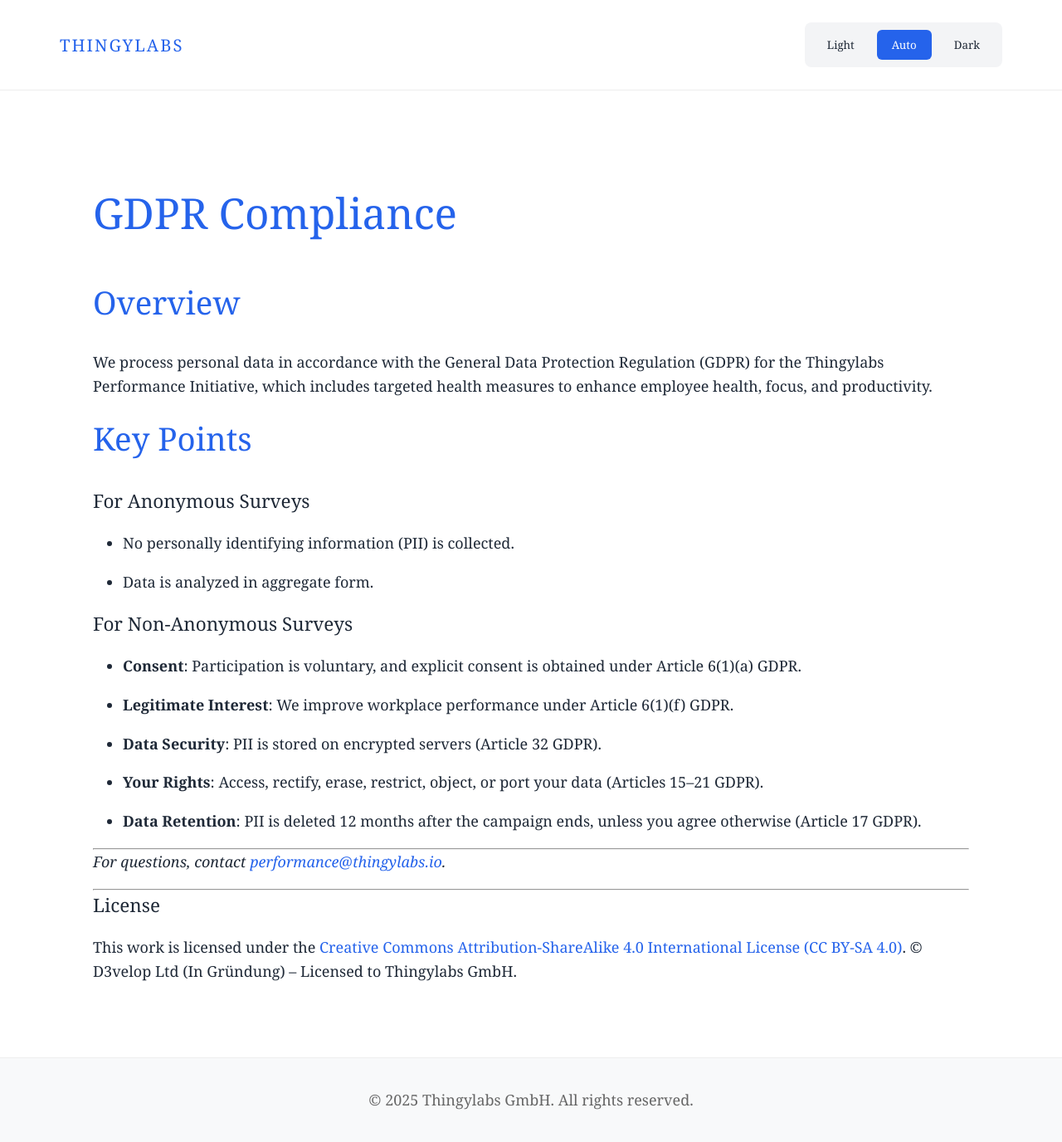
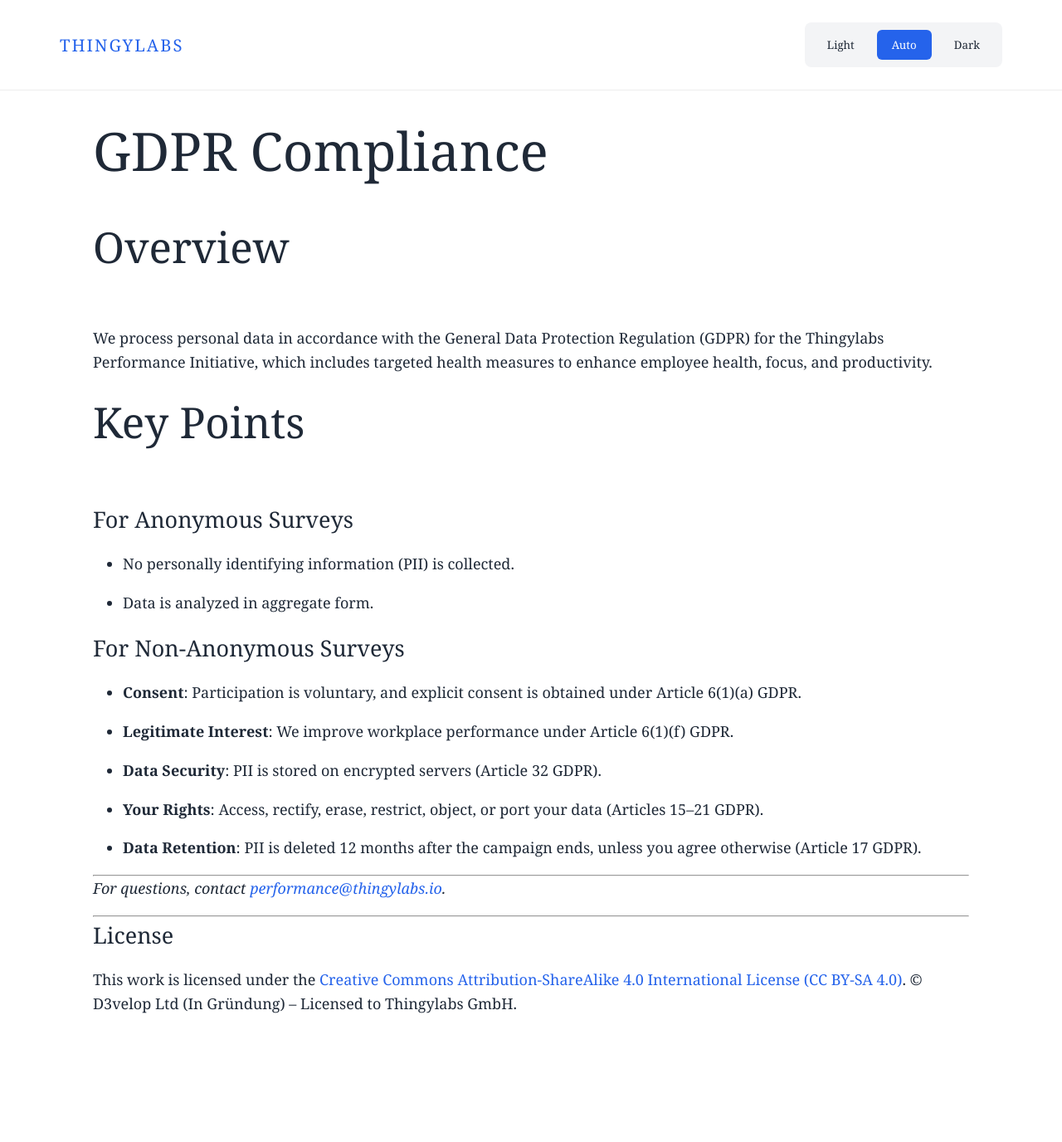
Before and after one commit to thingylabs/performance.thingylabs.io, a Jekyll site: the page built from gdpr-compliance.md, in a window 1280 px wide and 1400 px high. Shown: the top 1376 px of the window at 83% size. Built offline with Jekyll 4.4.1, drawn with Linux system fonts in a browser that asks for light colours; some web fonts are replaced.

Commit message:
Fix styling

```diff
--- a/_layouts/default.html
+++ b/_layouts/default.html
@@ -117,27 +117,28 @@
 
     /* Main Content */
     main {
-      padding: 4rem;
+      padding: 8rem 4rem;
       max-width: 1200px;
-      margin: 8rem auto 0; /* Offset for fixed header */
+      margin: 0 auto;
     }
 
     h1 {
-      font-size: clamp(2rem, 4vw, 3rem);
+      font-size: clamp(2.5rem, 5vw, 4rem);
       font-weight: 300;
-      color: var(--accent);
+      line-height: 1.2;
       margin-bottom: 2rem;
+      max-width: 20ch;
     }
 
     h2 {
-      font-size: clamp(1.5rem, 3vw, 2.5rem);
+      font-size: clamp(2rem, 4vw, 3rem);
       font-weight: 300;
-      color: var(--accent);
-      margin-bottom: 1.5rem;
+      margin-bottom: 3rem;
+      max-width: 25ch;
     }
 
     h3 {
-      font-size: 1.25rem;
+      font-size: 1.5rem;
       font-weight: 400;
       margin-bottom: 1rem;
     }
@@ -180,7 +181,7 @@
 
     /* Footer */
     footer {
-      padding: 2rem 4rem;
+      padding: 4rem;
       background: var(--background-alt);
       border-top: 1px solid var(--border);
       text-align: center;
@@ -193,7 +194,7 @@
         padding: 1rem;
       }
       main {
-        margin-top: 6rem;
+        padding-top: 6rem;
       }
       .theme-switcher {
         gap: 0.25rem;
```
